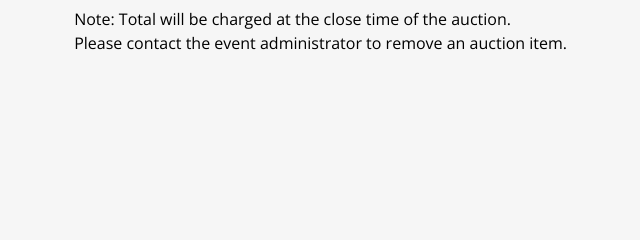
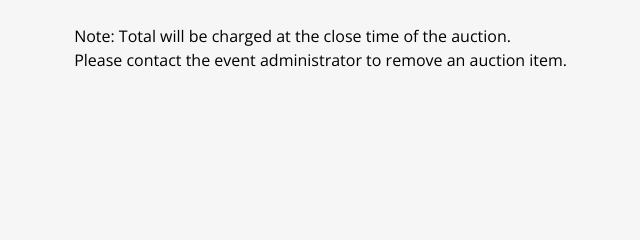
Before and after one commit to xithical/auctionapp, a Flask app: template app/classes/frontend/templates/Cart.html in a window 1280 px wide. Shown: the part 463-703 px from the top of the page, without its empty margins (473-1113 px from the left). Run offline with Flask 3, Linux system fonts and the light colour scheme; the template is opened without the code that fills it, so the values that code supplies are empty; parts of the project's set-up code (start-up, migrations or seed data) failed here and were passed over.

Commit message:
fix display bug in cart

```diff
--- a/app/classes/frontend/templates/Cart.html
+++ b/app/classes/frontend/templates/Cart.html
@@ -78,9 +78,7 @@
         <h3>Auction Total: ${{ auction_total }}</h3>
         <h3>Merch Total: ${{ merch_total }}</h3>
         <h3 style="margin-top: 25px">Grand Total: ${{ total }}</h3>
-      </div>
-      <div style="clear: right; margin-top: 25px;">
-        <p>
+        <p style="margin-top: 25px;">
           Note: Total will be charged at the close time of the auction.<br>
           Please contact the event administrator to remove an auction item.
         </p>
```
